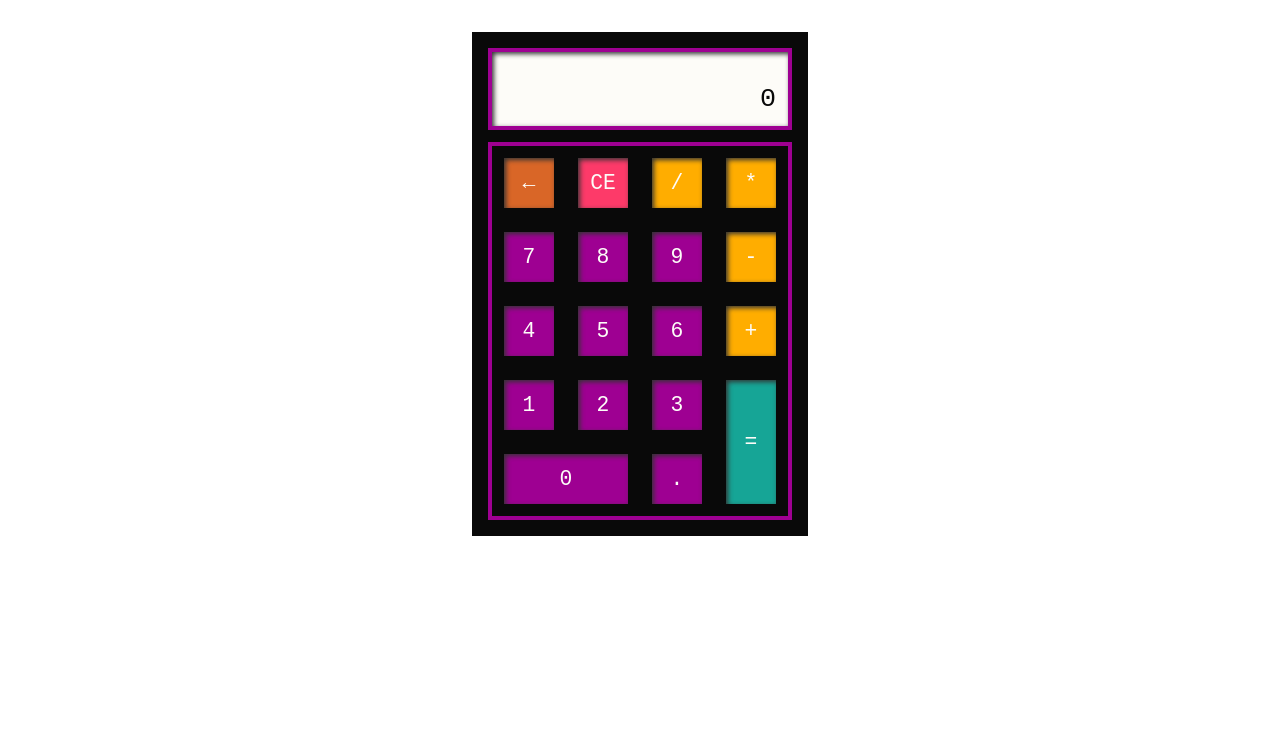
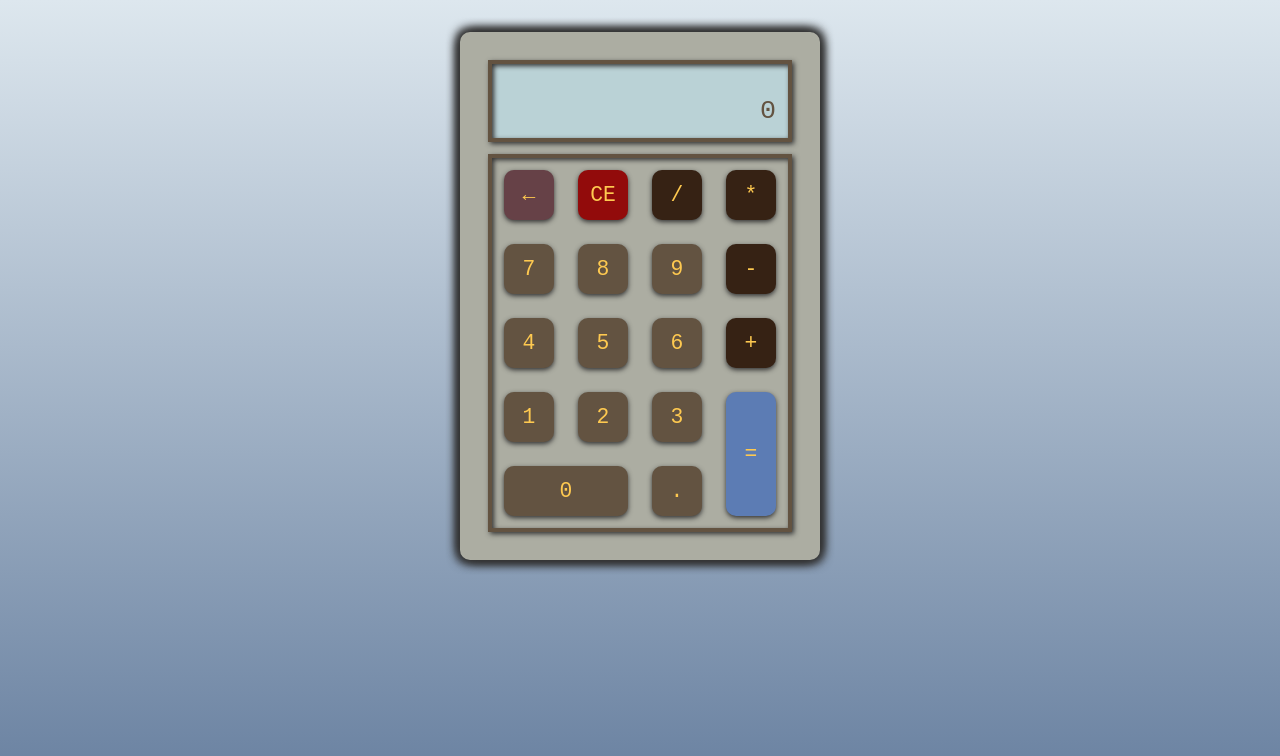
Before and after one commit to j-sizemore/calculator, a plain HTML site: page index.html in a window 1280 px wide. Drawn offline with Linux system fonts and the light colour scheme.

Commit message:
Add colors, shadows, and rounded corners

```diff
--- a/style.css
+++ b/style.css
@@ -3,16 +3,22 @@
     font-family: monospace;
 }
 
+html {
+    height: 100%;
+    background-image: linear-gradient(180deg, #dde7ee, #677f9f);
+}
+
 body {
     display: flex;
     flex-direction: column;
-    --base-color: #090909;
-    --contrast-color: #fdfcf8;
-    --purple: #9e0092;
-    --teal: #16a596;
-    --yellow: #ffad00;
-    --orange: #d96627;
-    --red: #fd3a69;
+    --base-color: #acada2;
+    --contrast-color: #fec950;
+    --border-color: #635341;
+    --equals-color: #5c7cb4;
+    --operators-color: #362214;
+    --backspace-color: #664147;
+    --clear-color: #920b0b;
+    --display-color: #bad2d6;
 }
 
 .container {
@@ -25,14 +31,17 @@ body {
     display: inline-flex;
     flex-direction: column;
     border: var(--base-color) var(--container-border-size) solid;
-    padding: var(--pad-size);
+    padding: calc(2 * var(--pad-size)); /*var(--pad-size);*/
     margin-top: calc(2 * var(--pad-size));
     align-self: center;
     background-color: var(--base-color);
+    box-shadow: 4px 4px 10px #333333, -4px -4px 10px #333333,
+                4px -4px 10px #333333, -4px 4px 10px #333333;
+    border-radius: 10px;
 }
 
 #display {
-    border: var(--purple) var(--container-border-size) solid;
+    border: var(--border-color) var(--container-border-size) solid;
     margin-bottom: var(--pad-size);
     height: calc(
         var(--button-size)
@@ -50,16 +59,17 @@ body {
     align-items: flex-end;
     justify-content: flex-end;
     text-align: right;
-    background-color: var(--contrast-color);
-    color: var(--base-color);
-    box-shadow: inset 2px 2px 5px #333333;
+    background-color: var(--display-color);
+    color: var(--border-color);
+    box-shadow: inset 2px 2px 5px #333333, 2px 2px 5px #333333;
 }
 
 .button-container {
     display: inline-flex;
     flex-direction: column;
-    border: var(--purple) var(--container-border-size) solid;
+    border: var(--border-color) var(--container-border-size) solid;
     background-color: var(--base-color);
+    box-shadow: inset 2px 2px 5px #333333, 2px 2px 5px #333333;
 }
 
 .button-row {
@@ -79,9 +89,10 @@ body {
     align-items: center;
     justify-content: center;
     font-size: var(--button-font-size);
-    background-color: var(--purple);
+    background-color: var(--border-color);
     color: var(--contrast-color);
-    box-shadow: inset 2px 2px 5px #333333;
+    box-shadow: 0px 2px 5px #333333;
+    border-radius: 10px;
 }
 
 .button-wide {
@@ -93,17 +104,17 @@ body {
 }
 
 #backspace-button {
-    background-color: var(--orange);
+    background-color: var(--backspace-color);
 }
 
 #clear-button {
-    background-color: var(--red);
+    background-color: var(--clear-color);
 }
 
 .operator-button {
-    background-color: var(--yellow);
+    background-color: var(--operators-color);
 }
 
 #equals-button {
-    background-color: var(--teal);
+    background-color: var(--equals-color);
 }
```
